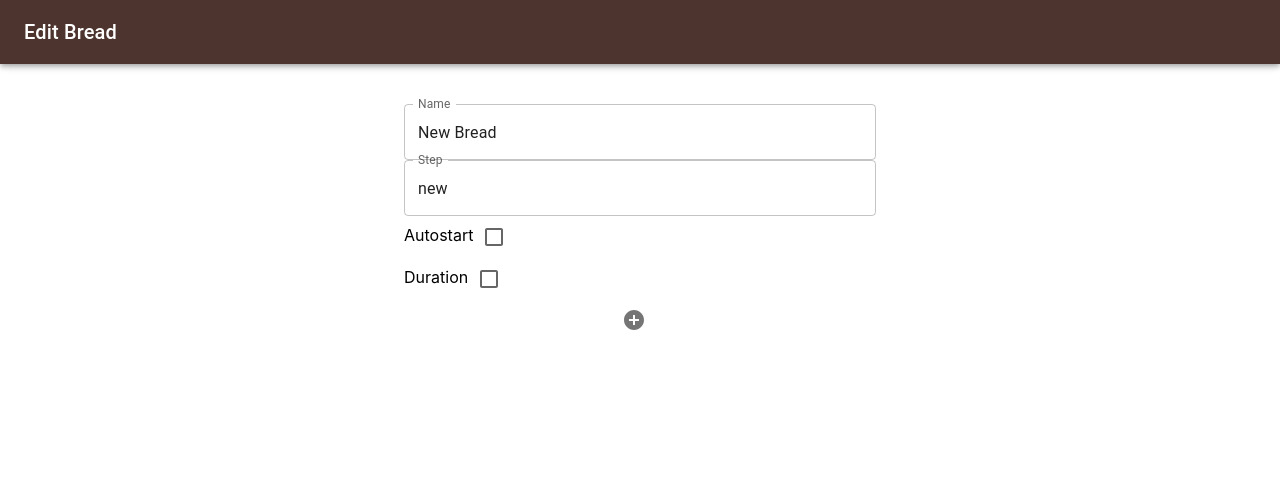
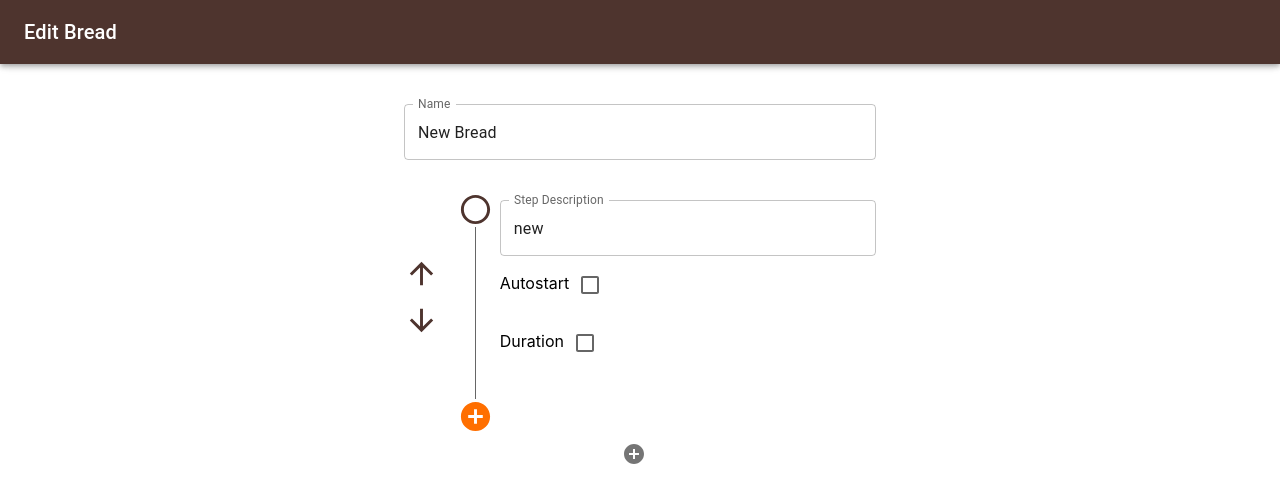
Before and after one commit to pewit90/yeastly, a React (Create React App) app: page /edit in a window 1280 px wide. Shown: the top 502 px of the page. Built offline with nearby package versions, Linux system fonts and the light colour scheme.

Commit message:
EditBread Step editor

```diff
--- a/src/components/EditBread.tsx
+++ b/src/components/EditBread.tsx
@@ -1,6 +1,16 @@
 import { Bread } from "../model/bread";
 import { Page } from "./Page";
-import { IconButton, TextField, Checkbox } from "@mui/material";
+import {
+  IconButton,
+  TextField,
+  Box,
+  Checkbox,
+  Typography,
+  Button,
+} from "@mui/material";
+import RadioButtonUncheckedIcon from "@mui/icons-material/RadioButtonUnchecked";
+import ArrowUpwardIcon from "@mui/icons-material/ArrowUpward";
+import ArrowDownwardIcon from "@mui/icons-material/ArrowDownward";
 import { storeBread } from "../model/store";
 import AddCircleIcon from "@mui/icons-material/AddCircle";
 import { Stack } from "@mui/system";
@@ -8,7 +18,12 @@ import { Step } from "../model/step";
 import { produce } from "immer";
 import React, { useState } from "react";
 
-function EditStep(props: { step: Step; onChange: Function }) {
+function EditStep(props: {
+  step: Step;
+  onChange: Function;
+  onMoveUp: Function;
+  onMoveDown: Function;
+}) {
   const handleNameChange = (e: React.ChangeEvent<HTMLInputElement>) => {
     const newStep = produce(props.step, (draft) => {
       draft.name = e.target.value;
@@ -41,20 +56,50 @@ function EditStep(props: { step: Step; onChange: Function }) {
   };
 
   return (
-    <Stack>
+    <Box sx={{ display: "flex", gap: "0.4rem", width: "100%" }}>
+      <Box sx={{ mt: "4rem", width: "3rem", fontWeight: "bold" }}>
+        <ArrowUpwardIcon
+          fontSize="large"
+          color="primary"
+          onClick={() => props.onMoveUp()}
+        />
+        <ArrowDownwardIcon
+          fontSize="large"
+          color="primary"
+          sx={{ mt: "0.5rem" }}
+          onClick={() => props.onMoveDown()}
+        />
+      </Box>
+      <Box
+        sx={{
+          flex: 0,
+          display: "flex",
+          flexDirection: "column",
+          alignItems: "center",
+        }}
+      >
+        <RadioButtonUncheckedIcon fontSize="large" color="primary" />
+        <Box
+          component="span"
+          sx={{ flex: "1", width: "1px", backgroundColor: "text.secondary" }}
+        ></Box>
+      </Box>
+      <Box sx={{ flex: 1, paddingBottom: "0.2rem" }}>
         <TextField
-        label="Step"
+          label="Step Description"
+          sx={{ lineHeight: 1, mt: "0.5rem", mb: "0.5rem" }}
           value={props.step.name}
           onChange={handleNameChange}
+          fullWidth
         />
-      <div>
+        <Box>
           Autostart
           <Checkbox
             checked={props.step.autostart}
             onChange={handleAutostartChange}
           />
-      </div>
-      <div>
+        </Box>
+        <Box mt="1rem" mb="2rem" justifyContent="start">
           Duration
           <Checkbox
             checked={props.step.duration !== undefined}
@@ -67,8 +112,69 @@ function EditStep(props: { step: Step; onChange: Function }) {
               onChange={handleDurationChange}
             />
           )}
-      </div>
-    </Stack>
+        </Box>
+      </Box>
+    </Box>
+  );
+}
+
+function EditSteps(props: { steps: Step[]; onChange: Function }) {
+  const [steps, setSteps] = useState(props.steps);
+  const handleAddStep = () => {
+    const newStep = new Step("", false);
+    const newSteps = produce(steps, (draft) => [...draft, newStep]);
+    setSteps(newSteps);
+    props.onChange(steps);
+  };
+  const handleStepChange = (newStep: Step, index: number) => {
+    const newSteps = produce(steps, (draft) => {
+      draft[index] = newStep;
+    });
+    setSteps(newSteps);
+    props.onChange(steps);
+  };
+  const handleMoveUp = (index: number) => {
+    if (index > 0) {
+      const newSteps = produce(steps, (draft) => {
+        const el = draft[index];
+        draft[index] = draft[index - 1];
+        draft[index - 1] = el;
+      });
+      setSteps(newSteps);
+      props.onChange(steps);
+    }
+  };
+  const handleMoveDown = (index: number) => {
+    if (index < steps.length - 1) {
+      const newSteps = produce(steps, (draft) => {
+        const el = draft[index];
+        draft[index] = draft[index + 1];
+        draft[index + 1] = el;
+      });
+      setSteps(newSteps);
+      props.onChange(steps);
+    }
+  };
+  return (
+    <Box mt="2rem">
+      {steps.map((step, index) => (
+        <EditStep
+          step={step}
+          key={"step_" + index}
+          onChange={(newStep: Step) => handleStepChange(newStep, index)}
+          onMoveUp={() => handleMoveUp(index)}
+          onMoveDown={() => handleMoveDown(index)}
+        />
+      ))}
+      <Box sx={{ display: "flex", gap: "0.4rem", width: "100%" }}>
+        <Box sx={{ mt: "0.1rem", width: "3rem", fontWeight: "bold" }} />
+        <AddCircleIcon
+          fontSize="large"
+          color="secondary"
+          onClick={() => handleAddStep()}
+        />
+      </Box>
+    </Box>
   );
 }
 
@@ -88,18 +194,15 @@ export function EditBread(props: { bread?: Bread }) {
     <Page title="Edit Bread">
       <Stack padding={5}>
         <TextField label="Name" value={bread.name} />
-        {bread.steps.map((step, index) => (
-          <EditStep
-            step={step}
-            key={"step_" + index}
-            onChange={(newStep: Step) => {
+        <EditSteps
+          steps={bread.steps}
+          onChange={(stepList: Step[]) => {
             const newBread = produce(bread, (draft) => {
-                draft.steps[index] = newStep;
+              draft.steps = stepList;
             });
             setBread(newBread);
           }}
         />
-        ))}
         <IconButton
           edge="start"
           aria-label="Create"
```
Lines whose indentation alone changed are shown as unchanged.
